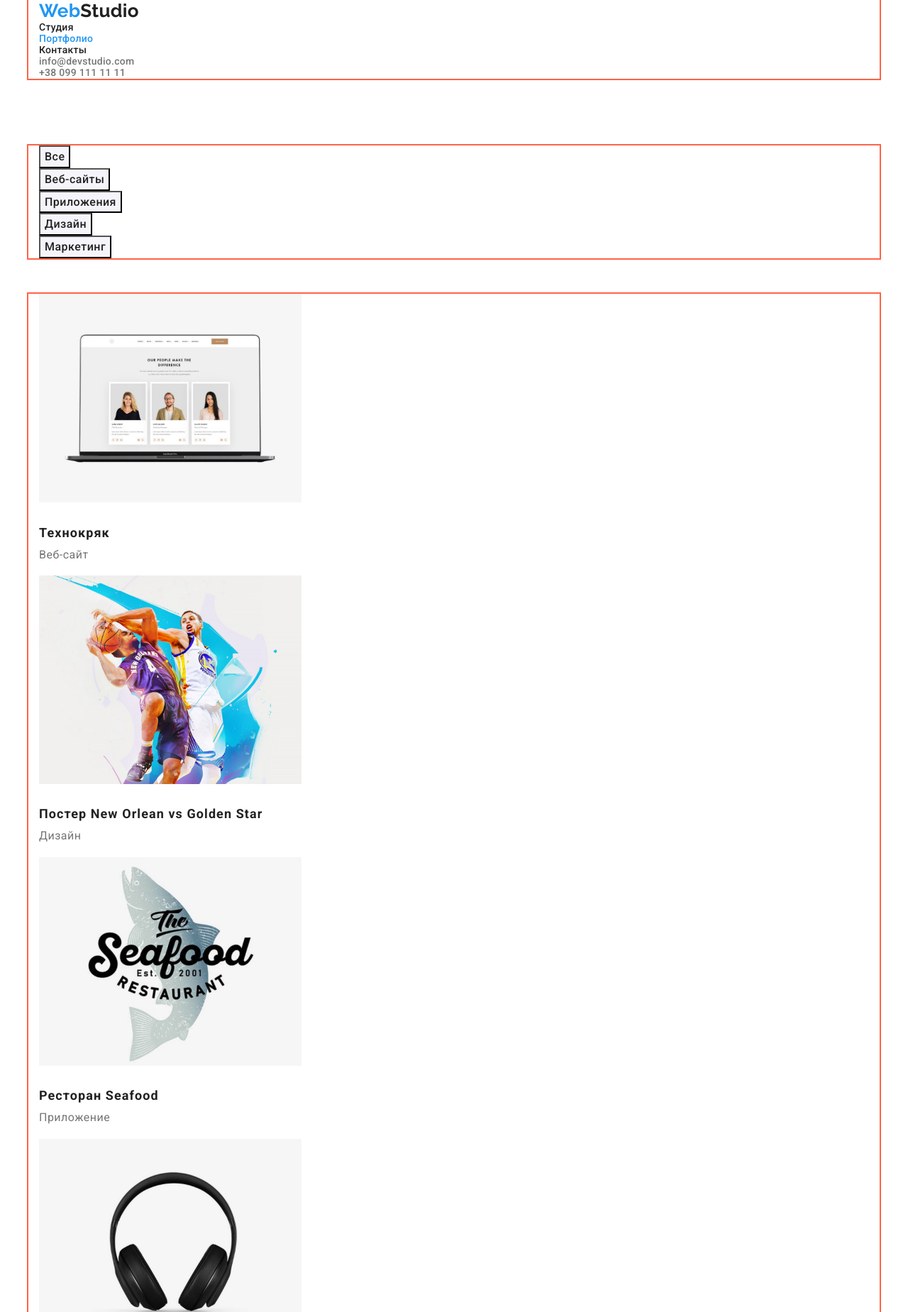
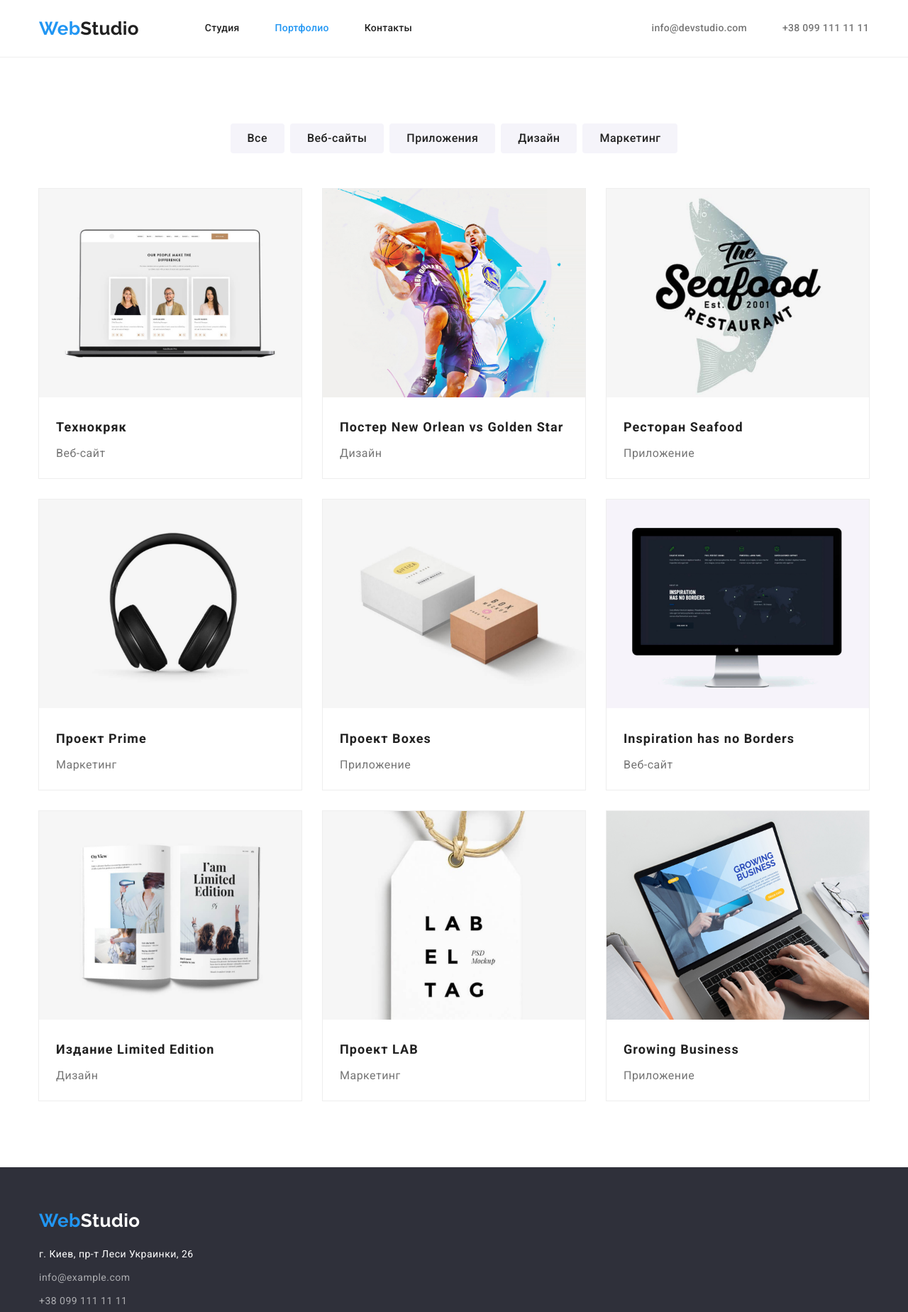
Before and after one commit to fedorzvyk/goit-markup-hw-03, a plain HTML site: page portfolio.html in a window 1280 px wide. Shown: the top 1849 px of the page at 71% size. Drawn offline with nearby package versions, Linux system fonts and the light colour scheme.

Commit message:
Добавляет флексы

```diff
--- a/css/styles.css
+++ b/css/styles.css
@@ -33,6 +33,7 @@ body {
     color: var(--primary-text-color);
     background-color: var(--primary-white-color);
     letter-spacing: 0.03em;
+    /* width: 1600px; */
    }
 
    p {
@@ -58,7 +59,7 @@ body {
     width: 1200px;
     padding-left: 15px;
     padding-right: 15px;
-    outline: 2px solid tomato;
+    /* outline: 2px solid tomato; */
     margin-left: auto;
     margin-right: auto;
 }
@@ -78,13 +79,20 @@ body {
 
   }
 
+  .main-nav {
+      display: flex;
+      align-items: center;
+
+  }
 
 /* Site nav */
+
 .page-header {
     font-weight: 500;
     font-size: 14px;
     line-height: 1.14;
     letter-spacing: 0.02em;
+    outline: 1px solid #eeeeee;
 }
 
 .link-logo {
@@ -101,14 +109,30 @@ body {
 .logo-footer:hover,
 .logo-footer:focus {
 
-    opacity: 0.7;
+    text-decoration: underline;
 }
 
+.site-nav {
+    display: flex;
+    margin-left: 93px;
+}
 
+/* .site-nav .item,
+.contact-nav .item {
+
+    outline: 2px solid tomato;
+} */
+
+.site-nav .item:not(:last-child) {
+    margin-right: 50px;
+}
 
 
 .site-nav .link {
     color: var(--title-text-color);
+    display: block;
+    padding-top: 32px;
+    padding-bottom: 32px;
 
 }
 
@@ -121,6 +145,23 @@ body {
 .footer .contact:focus,
 .accent     {
     color: var(--accent-color);
+}
+
+.contact-nav {
+    display: flex;
+    margin-left: auto;
+}
+
+.contact-nav .item + .item {
+    margin-left: 50px;
+
+}
+
+.contact-nav .link {
+    display: block;
+    padding-top: 32px;
+    padding-bottom: 32px;
+
 }
 
   /* main */
@@ -149,6 +190,7 @@ body {
 
   .button {
     border-radius: 4px;
+    border-color: transparent;
     padding: 10px 32px;
     min-width: 200px;
     box-shadow: 0px 4px 4px rgba(0, 0, 0, 0.15);
@@ -172,6 +214,8 @@ body {
   }
 
   .button-secondary {
+    border-radius: 4px;
+    border-color: transparent;
     font-family:inherit;
     font-weight: 500;
     font-size: 16px;
@@ -181,6 +225,7 @@ body {
     cursor: pointer;
     color: var(--title-text-color);
     background-color: var(--secondary-bg);
+    padding: 6px 22px;
 
 }
 
@@ -189,6 +234,14 @@ body {
       color: var(--primary-white-color);
       background-color: var(--accent-color)
   }
+
+  .advantage {
+      display: flex;
+  }
+
+  .advantage .item:not(:last-child) {
+    margin-right: 30px;
+}
 
   .section {
       padding: 94px 0;
@@ -225,11 +278,18 @@ body {
     margin-bottom: 10px;
    }
 
-.section-title .text {
+.advantage .text {
     font-size: 14px;
     line-height: 1.71;
 }
 
+.work {
+    display: flex;
+}
+
+.work .item + .item {
+    margin-left: 30px;
+}
 
 
 .team {
@@ -237,7 +297,7 @@ body {
 
 }
 
-.team-list {
+.team-list .item {
     padding-bottom: 30px;
 }
 
@@ -257,7 +317,49 @@ body {
     text-align: center;
 }
 
+.team-list {
+    display: flex;
+
+
+}
+
+.team-list .item {
+    background-color: var(--primary-white-color);
+    box-shadow: 0px 1px 3px rgba(0, 0, 0, 0.12), 0px 1px 1px rgba(0, 0, 0, 0.14), 0px 2px 1px rgba(0, 0, 0, 0.2);
+    border-radius: 0px 0px 4px 4px;
+}
+
+.team-list .item + .item {
+    margin-left: 30px;
+}
+
+.filter {
+    display: flex;
+    justify-content: center;
+}
+
+.filter .item:not(:last-child) {
+    margin-right: 8px;
+}
+
 .projects {
+    display: flex;
+    flex-wrap: wrap;
+
+
+}
+
+.projects .item:not(:nth-child(3n)) {
+    margin-right: 30px;
+
+}
+
+.projects .item:nth-child(-n+6) {
+    margin-bottom: 30px;
+
+}
+
+.projects .title {
     color: var(--title-text-color);
     font-weight: 700;
     font-size: 18px;
@@ -265,15 +367,26 @@ body {
     letter-spacing: 0.06em;
     margin-top: 20px;
     margin-bottom: 4px;
+    padding-left: 24px;
+    padding-right: 24px;
+
 }
 
 .projects .text {
     font-size: 16px;
     line-height: 1.88;
+    padding-left: 24px;
+    padding-right: 24px;
+
+
 }
 
-.card {
+.projects .item {
     padding-bottom: 20px;
+    outline: 1px solid #EEEEEE;
+
+
+
 }
 
 .footer {
@@ -284,6 +397,7 @@ body {
 }
 
 .contact-list {
+    margin-top: 20px;
     text-decoration: none;
     font-style: normal;
     text-decoration: inherit;
@@ -293,16 +407,25 @@ body {
 
     }
 
+    .contact-list .item:not(:last-child) {
+        margin-bottom: 9px;
+    }
+
 .logo-footer {
+
+
     color: var(--primary-white-color);
     text-decoration: none;
     font-family: Raleway, sans-serif;
     font-weight: 700;
     font-size: 26px;
     line-height: 1.19;
+
+
 }
 
 .footer .address {
+
     color: var(--primary-white-color);
     text-decoration: none;
 }
--- a/portfolio.html
+++ b/portfolio.html
@@ -19,18 +19,18 @@
     <!-- header -->
 
     <header class="page-header">
-        <div class="container">
-            <nav>
+        <div class="container main-nav">
+            <nav class="main-nav">
                 <a class="link-logo" href="./index.html"><span class="accent">Web</span>Studio</a>
                 <ul class="site-nav list">
-                    <li><a class="link" href="./index.html">Студия</a></li>
-                    <li><a class="link current" href="./portfolio.html">Портфолио</a></li>
-                    <li><a class="link" href="">Контакты</a></li>
+                    <li class="item"><a class="link" href="./index.html">Студия</a></li>
+                    <li class="item"><a class="link current" href="./portfolio.html">Портфолио</a></li>
+                    <li class="item"><a class="link" href="">Контакты</a></li>
                 </ul>
             </nav>
             <ul class="contact-nav list">
-                <li><a class="link" href="mailto:info@devstudio.com">info@devstudio.com</a></li>
-                <li><a class="link" href="tel:+380991111111">+38 099 111 11 11</a></li>
+                <li class="item"><a class="link" href="mailto:info@devstudio.com">info@devstudio.com</a></li>
+                <li class="item"><a class="link" href="tel:+380991111111">+38 099 111 11 11</a></li>
             </ul>
         </div>
     </header>
@@ -42,12 +42,12 @@
         <section class="section no-paddingbt">
             <div class="container">
                 <h2 class="section-title visually-hidden">Фильтрация</h2>
-                <ul class="list">
-                    <li><button class="button-secondary" type="button">Все</button></li>
-                    <li><button class="button-secondary" type="button">Веб-сайты</button></li>
-                    <li><button class="button-secondary" type="button">Приложения</button></li>
-                    <li><button class="button-secondary" type="button">Дизайн</button></li>
-                    <li><button class="button-secondary" type="button">Маркетинг</button></li>
+                <ul class="filter list">
+                    <li class="item"><button class="button-secondary" type="button">Все</button></li>
+                    <li class="item"><button class="button-secondary" type="button">Веб-сайты</button></li>
+                    <li class="item"><button class="button-secondary" type="button">Приложения</button></li>
+                    <li class="item"><button class="button-secondary" type="button">Дизайн</button></li>
+                    <li class="item"><button class="button-secondary" type="button">Маркетинг</button></li>
                 </ul>
             </div>
         </section>
@@ -59,50 +59,50 @@
                 <h1 class="section-title visually-hidden">
                     Проекты
                 </h1>
-                <ul class="list">
-                    <li class="card">
+                <ul class="projects list">
+                    <li class="item">
                         <img src="./images/poster1.jpg" alt="Технокряк" width="370">
-                        <h2 class="projects">Технокряк</h2>
-                        <p>Веб-сайт</p>
+                        <h2 class="title">Технокряк</h2>
+                        <p class="text">Веб-сайт</p>
                     </li>
-                    <li class="card">
+                    <li class="item">
                         <img src="./images/poster2.jpg" alt="Постер New Orlean vs Golden Star" width="370">
-                        <h2 class="projects">Постер New Orlean vs Golden Star</h2>
+                        <h2 class="title">Постер New Orlean vs Golden Star</h2>
                         <p class="text">Дизайн</p>
                     </li>
-                    <li class="card">
+                    <li class="item">
                         <img src="./images/poster3.jpg" alt="Ресторан Seafood" width="370">
-                        <h2 class="projects">Ресторан Seafood</h2>
+                        <h2 class="title">Ресторан Seafood</h2>
                         <p class="text">Приложение</p>
                     </li>
-                    <li class="card">
+                    <li class="item">
                         <img src="./images/poster4.jpg" alt="Проект Prime" width="370">
-                        <h2 class="projects">Проект Prime</h2>
+                        <h2 class="title">Проект Prime</h2>
                         <p class="text">Маркетинг</p>
                     </li>
-                    <li class="card">
+                    <li class="item">
                         <img src="./images/poster5.jpg" alt="Проект Boxes" width="370">
-                        <h2 class="projects">Проект Boxes</h2>
+                        <h2 class="title">Проект Boxes</h2>
                         <p class="text">Приложение</p>
                     </li>
-                    <li class="card">
+                    <li class="item">
                         <img src="./images/poster6.jpg" alt="Inspiration has no Borders" width="370">
-                        <h2 class="projects">Inspiration has no Borders</h2>
+                        <h2 class="title">Inspiration has no Borders</h2>
                         <p class="text">Веб-сайт</p>
                     </li>
-                    <li class="card">
+                    <li class="item">
                         <img src="./images/poster7.jpg" alt="Издание Limited Edition" width="370">
-                        <h2 class="projects">Издание Limited Edition</h2>
+                        <h2 class="title">Издание Limited Edition</h2>
                         <p class="text">Дизайн</p>
                     </li>
-                    <li class="card">
+                    <li class="item">
                         <img src="./images/poster8.jpg" alt="Проект LAB" width="370">
-                        <h2 class="projects">Проект LAB</h2>
+                        <h2 class="title">Проект LAB</h2>
                         <p class="text">Маркетинг</p>
                     </li>
-                    <li class="card">
+                    <li class="item">
                         <img src="./images/poster9.jpg" alt="Growing Business" width="370">
-                        <h2 class="projects">Growing Business</h2>
+                        <h2 class="title">Growing Business</h2>
                         <p class="text">Приложение</p>
                     </li>
                 </ul>
@@ -112,16 +112,24 @@
 
 
     </main>
+
+    <!-- footer -->
+
     <footer class="footer">
+        <div class="container">
             <a class="logo-footer" href="./index.html"><span class="accent">Web</span>Studio</a>
             <address class="contact-list">
                 <ul class="list">
-                <li><a class="address" href="https://bit.ly/3pXMvUd" target="_blank" rel="noopener noreferrer">г. Киев,
+                    <li class="item"><a class="address" href="https://bit.ly/3pXMvUd" target="_blank"
+                            rel="noopener noreferrer">г.
+                            Киев,
                             пр-т Леси Украинки, 26</a></li>
-                <li><a class="contact" href="mailto:info@example.com">info@example.com</a> </li>
-                <li><a class="contact" href="tel:+380991111111">+38 099 111 11 11</a></li>
+                    <li class="item"><a class="contact" href="mailto:info@example.com">info@example.com</a> </li>
+                    <li class="item"><a class="contact" href="tel:+380991111111">+38 099 111 11 11</a></li>
                 </ul>
             </address>
+        </div>
+
     </footer>
 
 
```
Also changed, not shown: index.html (+27 -25 lines). Lines whose indentation alone changed are shown as unchanged.
